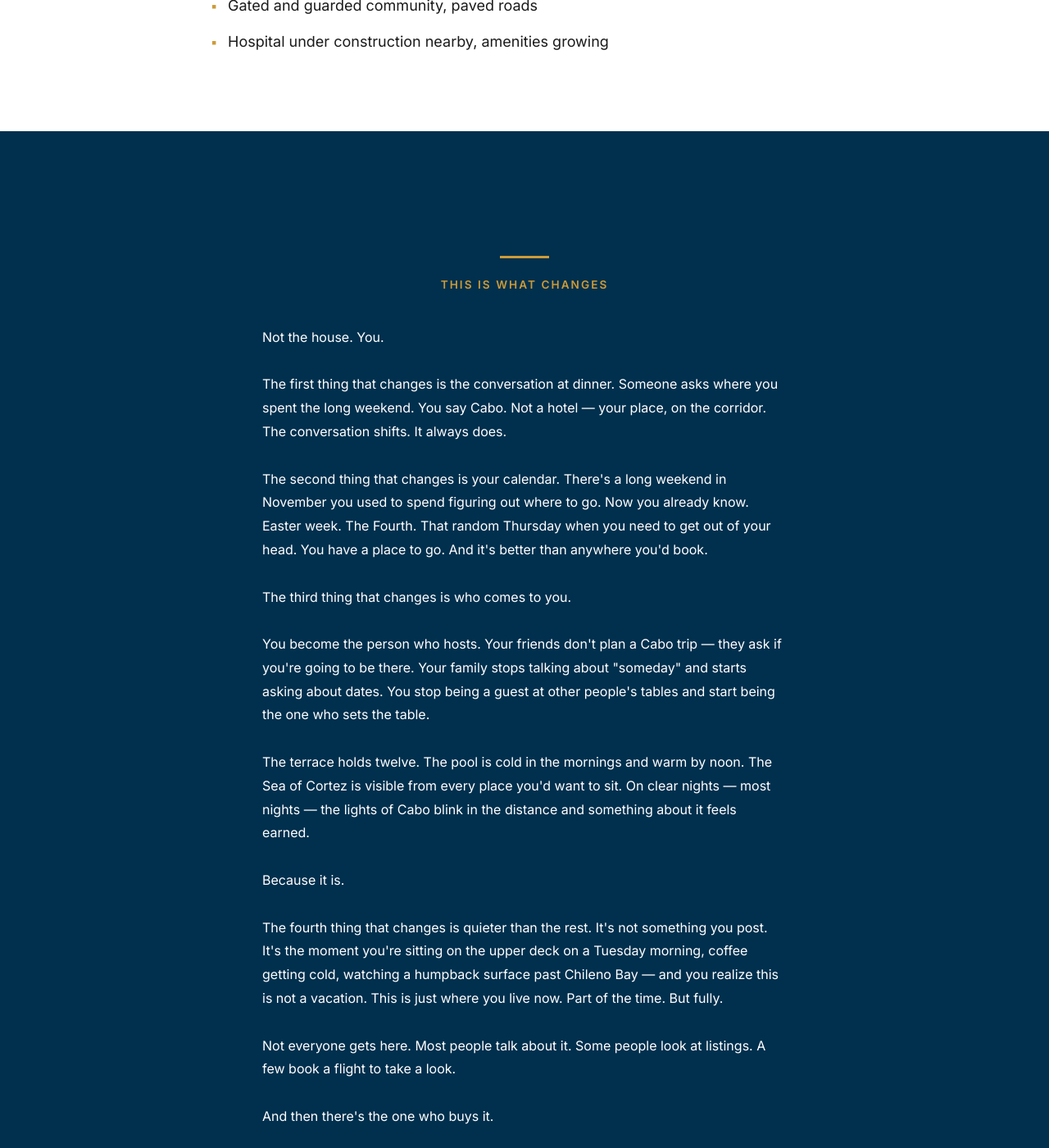
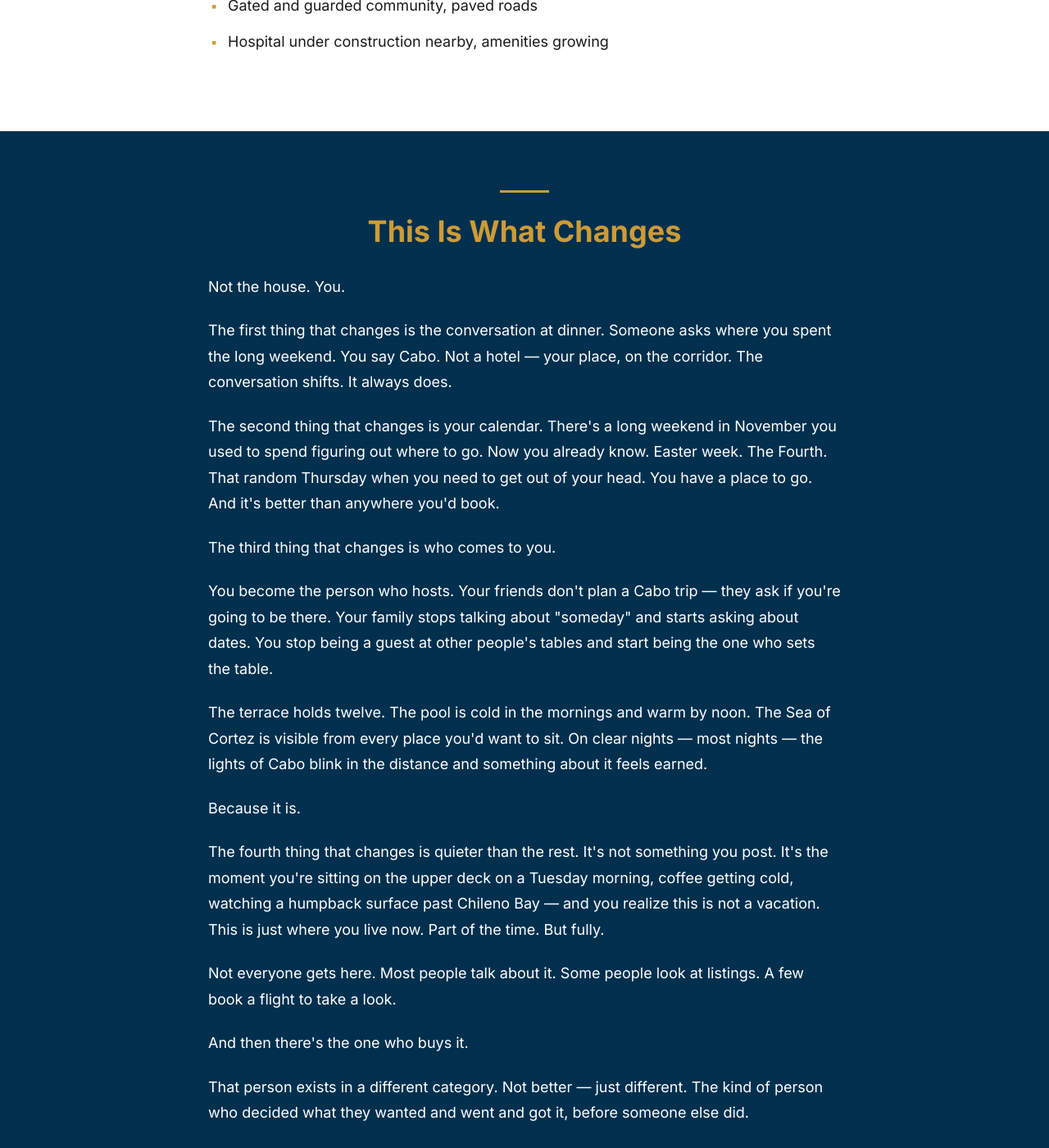
Before and after one commit to sellingcabohomes/SellingCabo.Homes, a Jekyll site: the page el-tule-ocean-view-home-los-cabos-corridor.html, which Jekyll copies as it is, in a window 1280 px wide and 1400 px high, scrolled down 8074 px. Shown: the whole window at 82% size. Built offline with Jekyll 4.4.1, drawn with Linux system fonts in a browser that asks for light colours.

Commit message:
Fix font sizes/margins in What Changes section; move Matterport to white background
Co-Authored-By: Claude Sonnet 4.6 <noreply@anthropic.com>

```diff
--- a/el-tule-ocean-view-home-los-cabos-corridor.html
+++ b/el-tule-ocean-view-home-los-cabos-corridor.html
@@ -497,8 +497,6 @@
         text-align: center;
       }
 
-      #matterport { padding: 44px 20px; }
-
       .footer-logo-row {
         flex-direction: column;
         gap: 20px;
@@ -701,38 +699,31 @@
 
 <!-- ===== SECTION: WHAT CHANGES ===== -->
 <section id="what-changes" style="background:#00304e;">
-  <div style="max-width:720px;margin:0 auto;padding:80px 40px;box-sizing:border-box;">
+  <div class="container">
     <div style="width:60px;height:3px;background:#cd9b37;margin:0 auto 24px auto;"></div>
-    <h2 style="color:#cd9b37;font-family:'Inter',sans-serif;font-size:0.85rem;font-weight:600;letter-spacing:0.15em;text-align:center;text-transform:uppercase;margin:0 0 40px 0;">THIS IS WHAT CHANGES</h2>
-    <div style="color:#ffffff;font-family:'Inter',sans-serif;line-height:1.8;font-size:1rem;">
-      <p style="margin-bottom:1.8em;">Not the house. You.</p>
-      <p style="margin-bottom:1.8em;">The first thing that changes is the conversation at dinner. Someone asks where you spent the long weekend. You say Cabo. Not a hotel — your place, on the corridor. The conversation shifts. It always does.</p>
-      <p style="margin-bottom:1.8em;">The second thing that changes is your calendar. There's a long weekend in November you used to spend figuring out where to go. Now you already know. Easter week. The Fourth. That random Thursday when you need to get out of your head. You have a place to go. And it's better than anywhere you'd book.</p>
-      <p style="margin-bottom:1.8em;">The third thing that changes is who comes to you.</p>
-      <p style="margin-bottom:1.8em;">You become the person who hosts. Your friends don't plan a Cabo trip — they ask if you're going to be there. Your family stops talking about "someday" and starts asking about dates. You stop being a guest at other people's tables and start being the one who sets the table.</p>
-      <p style="margin-bottom:1.8em;">The terrace holds twelve. The pool is cold in the mornings and warm by noon. The Sea of Cortez is visible from every place you'd want to sit. On clear nights — most nights — the lights of Cabo blink in the distance and something about it feels earned.</p>
-      <p style="margin-bottom:1.8em;">Because it is.</p>
-      <p style="margin-bottom:1.8em;">The fourth thing that changes is quieter than the rest. It's not something you post. It's the moment you're sitting on the upper deck on a Tuesday morning, coffee getting cold, watching a humpback surface past Chileno Bay — and you realize this is not a vacation. This is just where you live now. Part of the time. But fully.</p>
-      <p style="margin-bottom:1.8em;">Not everyone gets here. Most people talk about it. Some people look at listings. A few book a flight to take a look.</p>
-      <p style="margin-bottom:1.8em;">And then there's the one who buys it.</p>
-      <p style="margin-bottom:1.8em;">That person exists in a different category. Not better — just different. The kind of person who decided what they wanted and went and got it, before someone else did.</p>
-      <p style="font-weight:700;font-size:1.1rem;text-align:center;margin-top:2em;margin-bottom:0;"><strong>The Corridor Insider. There's only one of this house. There's only one of you.</strong></p>
+    <h2 style="color:#cd9b37;text-align:center;margin-bottom:28px;">This Is What Changes</h2>
+    <div style="color:#ffffff;">
+      <p style="margin-bottom:22px;">Not the house. You.</p>
+      <p style="margin-bottom:22px;">The first thing that changes is the conversation at dinner. Someone asks where you spent the long weekend. You say Cabo. Not a hotel — your place, on the corridor. The conversation shifts. It always does.</p>
+      <p style="margin-bottom:22px;">The second thing that changes is your calendar. There's a long weekend in November you used to spend figuring out where to go. Now you already know. Easter week. The Fourth. That random Thursday when you need to get out of your head. You have a place to go. And it's better than anywhere you'd book.</p>
+      <p style="margin-bottom:22px;">The third thing that changes is who comes to you.</p>
+      <p style="margin-bottom:22px;">You become the person who hosts. Your friends don't plan a Cabo trip — they ask if you're going to be there. Your family stops talking about "someday" and starts asking about dates. You stop being a guest at other people's tables and start being the one who sets the table.</p>
+      <p style="margin-bottom:22px;">The terrace holds twelve. The pool is cold in the mornings and warm by noon. The Sea of Cortez is visible from every place you'd want to sit. On clear nights — most nights — the lights of Cabo blink in the distance and something about it feels earned.</p>
+      <p style="margin-bottom:22px;">Because it is.</p>
+      <p style="margin-bottom:22px;">The fourth thing that changes is quieter than the rest. It's not something you post. It's the moment you're sitting on the upper deck on a Tuesday morning, coffee getting cold, watching a humpback surface past Chileno Bay — and you realize this is not a vacation. This is just where you live now. Part of the time. But fully.</p>
+      <p style="margin-bottom:22px;">Not everyone gets here. Most people talk about it. Some people look at listings. A few book a flight to take a look.</p>
+      <p style="margin-bottom:22px;">And then there's the one who buys it.</p>
+      <p style="margin-bottom:22px;">That person exists in a different category. Not better — just different. The kind of person who decided what they wanted and went and got it, before someone else did.</p>
+      <p style="font-weight:700;text-align:center;margin-top:2em;margin-bottom:0;"><strong>The Corridor Insider. There's only one of this house. There's only one of you.</strong></p>
     </div>
   </div>
-  <style>
-    @media (max-width: 768px) {
-      #what-changes > div {
-        padding: 60px 24px !important;
-      }
-    }
-  </style>
 </section>
 
 <!-- ===== MATTERPORT VIRTUAL TOUR ===== -->
-<section id="matterport" style="background:#00304e;padding:72px 24px;">
-  <div style="max-width:820px;margin:0 auto;text-align:center;">
-    <h2 style="color:#ffffff;font-family:'Inter',sans-serif;font-size:36px;font-weight:700;margin-bottom:20px;">Walk Every Room Before You Book a Flight</h2>
-    <p style="color:#ffffff;font-family:'Inter',sans-serif;font-size:18px;line-height:1.75;max-width:600px;margin:0 auto 32px auto;">The full 3D tour is right here. Every floor, every room, the pool terrace, and the views. Take your time.</p>
+<section id="matterport">
+  <div class="container" style="text-align:center;">
+    <h2 style="margin-bottom:20px;">Walk Every Room Before You Book a Flight</h2>
+    <p style="max-width:600px;margin:0 auto 32px auto;">The full 3D tour is right here. Every floor, every room, the pool terrace, and the views. Take your time.</p>
     <div style="position:relative;padding-bottom:56.25%;height:0;overflow:hidden;border-radius:8px;">
       <iframe
         src="https://my.matterport.com/show/?m=xSQbFioAUV2&brand=0&help=1&nt=1"
```
